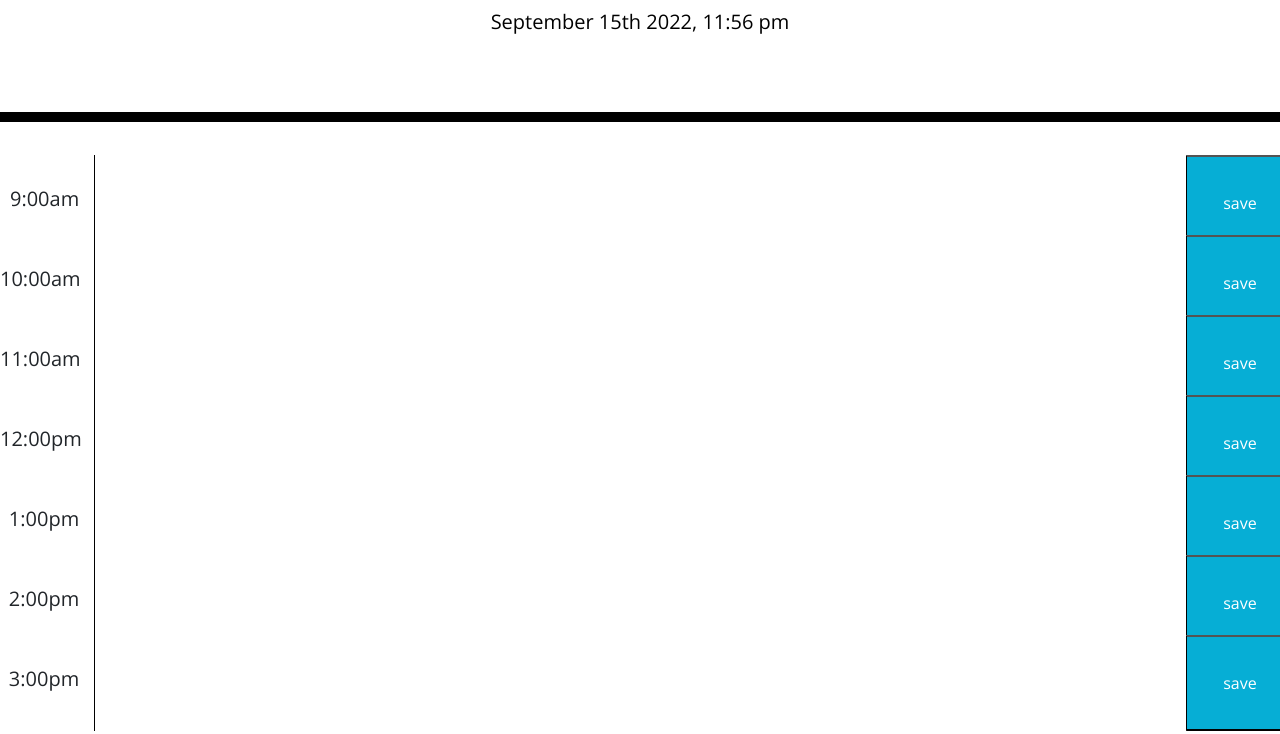
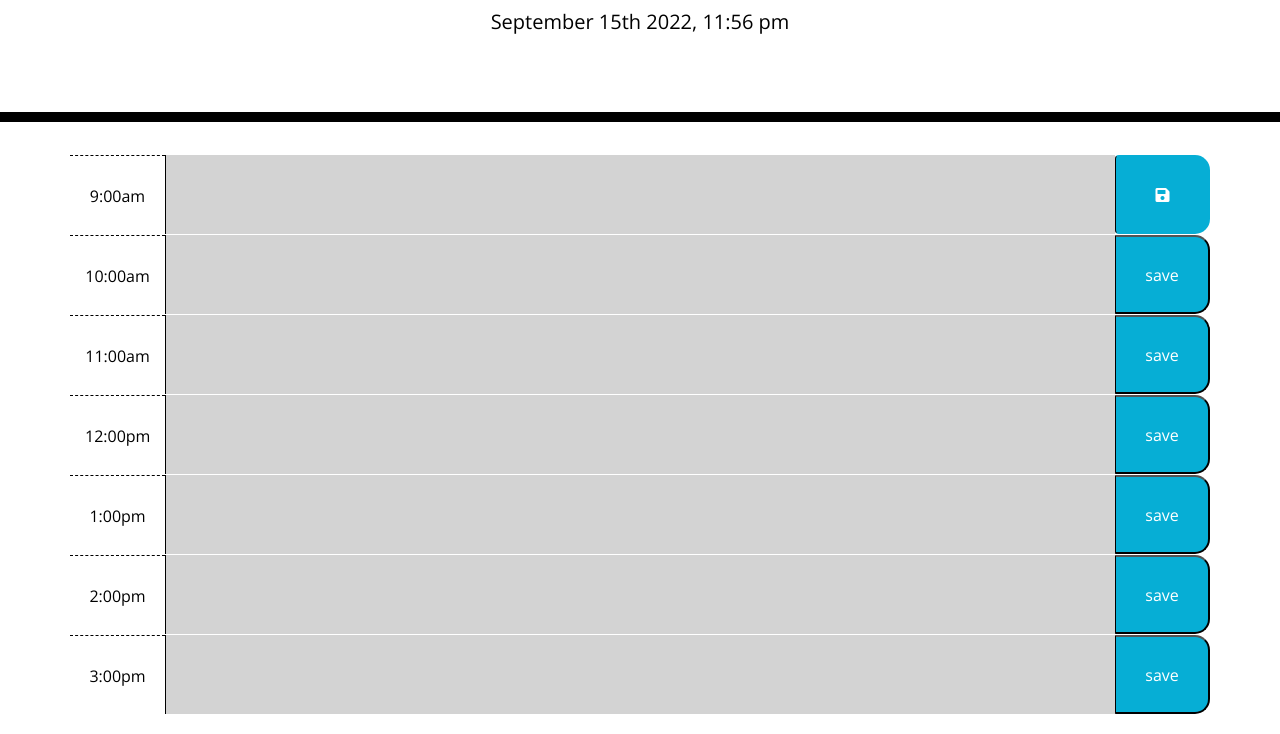
Before and after one commit to wilmer88/due-date-jquery, a plain HTML site: page index.html in a window 1280 px wide. Shown: the part 182-916 px from the top of the page. Drawn offline with nearby package versions, Linux system fonts and the light colour scheme.

Commit message:
linked timeblock classes to CSS file

```diff
--- a/index.html
+++ b/index.html
@@ -30,63 +30,64 @@
     </header>
     <div class="container">
       <!-- Timeblocks go here -->
+
+
+    <div class="row time-block">
+      <div class="col-md-1 hour">
+        9:00am
+      </div>
+      <textarea id="noty" class="col-sm-10 description"></textarea>
+      <button class="btn saveBtn col-md-1" id="nueve" data="9"><i class="fas fa-save"></i></button>
     </div>
 
-    <div class="row">
-      <div class="col-sm-1">
-        <h5 style="text-align: right" class="slot">9:00am</h5>
+    <div class="row time-block">
+      <div class="col-md-1 hour">
+        10:00am
       </div>
-      <textarea id="noty" class="col-sm-10"></textarea>
-      <button class="col-sm-1" id="nueve" data="9">save</button>
-    </div>
-
-    <div class="row">
-      <div class="col-sm-1">
-        <h5 style="text-align: right" class="slot">10:00am</h5>
-      </div>
-      <textarea id="notoo" class="col-sm-10"></textarea>
+      <textarea id="notoo" class="col-sm-10 description"></textarea>
       <button class="col-sm-1" id="diez" data="10">save</button>
     </div>
 
-    <div class="row">
-      <div class="col-sm-1">
-        <h5 style="text-align: right" class="slot">11:00am</h5>
+    <div class="row time-block">
+      <div class="col-md-1 hour">
+        11:00am
       </div>
-      <textarea id="note3" class="col-sm-10"></textarea>
+      <textarea id="note3" class="col-sm-10 description"></textarea>
       <button class="col-sm-1" id="once" data="11">save</button>
     </div>
 
-    <div class="row">
-      <div class="col-sm-1">
-        <h5 style="text-align: right" class="slot">12:00pm</h5>
+    <div class="row time-block">
+      <div class="col-md-1 hour">
+        12:00pm
       </div>
-      <textarea id="note4" class="col-sm-10"></textarea>
+      <textarea id="note4" class="col-sm-10 description"></textarea>
       <button class="col-sm-1" id="doze" data="12">save</button>
     </div>
 
-    <div class="row">
-      <div class="col-sm-1">
-        <h5 style="text-align: right" class="slot">1:00pm</h5>
+    <div class="row time-block">
+      <div class="col-md-1 hour">
+        1:00pm
       </div>
-      <textarea id="note5" class="col-sm-10"></textarea>
+      <textarea id="note5" class="col-sm-10 description"></textarea>
       <button class="col-sm-1" id="una" data="1">save</button>
     </div>
 
-    <div class="row">
-      <div class="col-sm-1">
-        <h5 style="text-align: right" class="slot">2:00pm</h5>
+    <div class="row time-block">
+      <div class="col-md-1 hour">
+        2:00pm
       </div>
-      <textarea id="note6" class="col-sm-10"></textarea>
+      <textarea id="note6" class="col-sm-10 description"></textarea>
       <button class="col-sm-1" id="dos" data="2">save</button>
     </div>
 
-    <div class="row">
-      <div class="col-sm-1">
-        <h5 style="text-align: right" class="slot">3:00pm</h5>
+    <div class="row time-block">
+      <div class="col-md-1 hour">
+       3:00pm
       </div>
-      <textarea id="note7" class="col-sm-10"></textarea>
+      <textarea id="note7" class="col-sm-10 description"></textarea>
       <button class="col-sm-1" id="tres" data="3">save</button>
     </div>
+  </div>
 
     <script src="https://code.jquery.com/jquery-3.4.1.min.js"></script>
     <script src="https://cdnjs.cloudflare.com/ajax/libs/moment.js/2.24.0/moment.min.js"></script>
--- a/script.js
+++ b/script.js
@@ -67,7 +67,17 @@ $(document).ready(function () {
       noteform5.setAttribute("class", "col-sm-10 past");
       noteform6.setAttribute("class", "col-sm-10 past");
 
+    }else{
+      noteform7.setAttribute("class", "col-sm-10 past");
+      noteform.setAttribute("class", "col-sm-10 past");
+      noteform2.setAttribute("class", "col-sm-10 past");
+      noteform3.setAttribute("class", "col-sm-10 past");
+      noteform4.setAttribute("class", "col-sm-10 past");
+      noteform5.setAttribute("class", "col-sm-10 past");
+      noteform6.setAttribute("class", "col-sm-10 past");
+
     }
+
 
   function pullingfromlocal() {
     var savedNote = JSON.parse(localStorage.getItem("nueve"));
```
